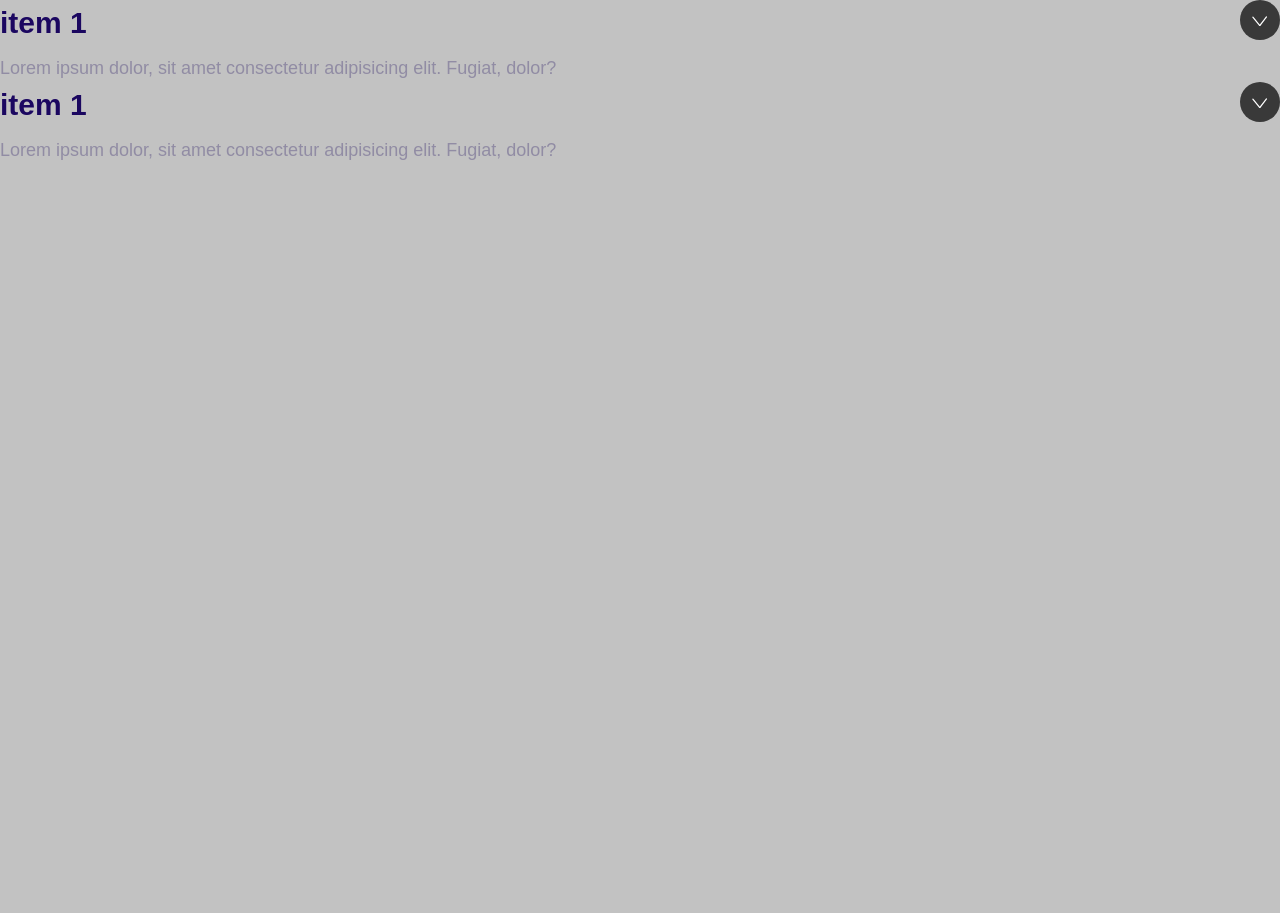
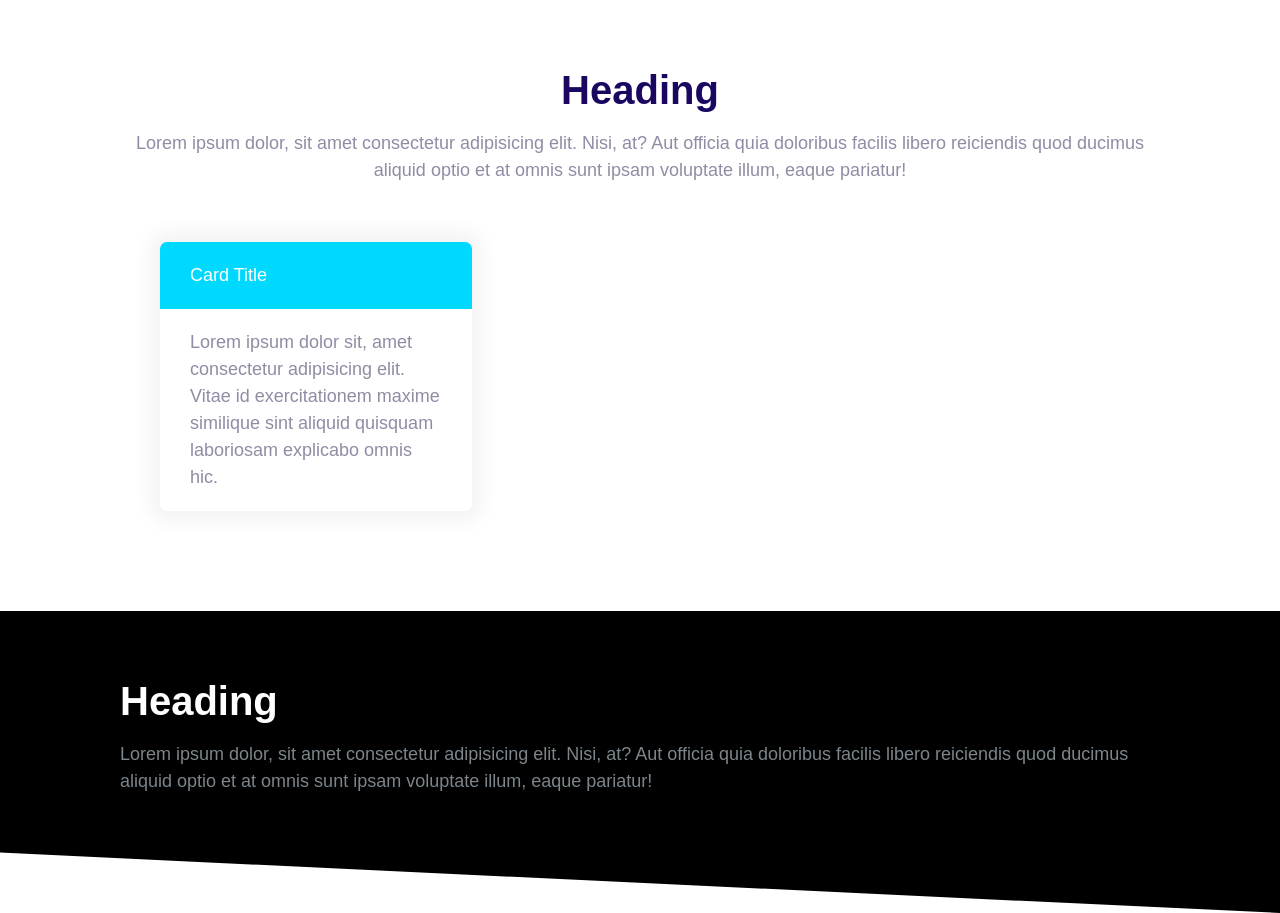
Before and after one commit to im-rahman1/moshifyClone, a plain HTML site: page index.html in a window 1280 px wide. Before the commit the page ends 800 px from the top, so only its background shows below. Drawn offline with Linux system fonts and the light colour scheme.

Commit message:
Define styles for block

```diff
--- a/css/styles.css
+++ b/css/styles.css
@@ -562,3 +562,41 @@ a {
   max-height: 100vh;
   opacity: 1;
 }
+
+/* Blocks */
+.block {
+  --padding-vertical: 6rem;
+  padding: var(--padding-vertical) 2rem;
+}
+
+.block__header {
+  text-align: center;
+}
+
+.block__heading {
+  margin-top: 0;
+}
+
+.block--dark {
+  background: #000;
+  color: #7b858b;
+}
+
+.block--dark .block__heading {
+  color: #fff;
+}
+
+.block--skewed-right {
+  padding-bottom: calc(var(--padding-vertical) + 4rem);
+  clip-path: polygon(0 0, 100% 0, 100% 100%, 0 80%);
+}
+
+.block--skewed-left {
+  padding-bottom: calc(var(--padding-vertical) + 4rem);
+  clip-path: polygon(0 0, 100% 0, 100% 80%, 0 100%);
+}
+
+.container {
+  max-width: 1040px;
+  margin: 0 auto;
+}
--- a/index.html
+++ b/index.html
@@ -8,30 +8,36 @@
     <link rel="stylesheet" href="css\normalize.css" />
     <link rel="stylesheet" href="css\styles.css" />
   </head>
-  <body style="background-color: rgb(194, 194, 194)">
-    <div class="collapsible collapsible--expanded">
-      <header class="collapsible__header">
-        <h2 class="collapsible__heading">item 1</h2>
-        <svg class="icon icon-white collapsible__chevron">
-          <use xlink:href="images\sprite.svg#chevron"></use>
-        </svg>
+  <body>
+    <section class="block container">
+      <header class="block__header">
+        <h2 class="block__heading">Heading</h2>
+        <p>
+          Lorem ipsum dolor, sit amet consectetur adipisicing elit. Nisi, at?
+          Aut officia quia doloribus facilis libero reiciendis quod ducimus
+          aliquid optio et at omnis sunt ipsam voluptate illum, eaque pariatur!
+        </p>
       </header>
-      <div class="collapsible__content">
-        Lorem ipsum dolor, sit amet consectetur adipisicing elit. Fugiat, dolor?
+      <div style="width: 30%; padding: 4rem">
+        <div class="card card--secondary">
+          <header class="card__header">Card Title</header>
+          <div class="card__body">
+            Lorem ipsum dolor sit, amet consectetur adipisicing elit. Vitae id
+            exercitationem maxime similique sint aliquid quisquam laboriosam
+            explicabo omnis hic.
+          </div>
+        </div>
       </div>
-    </div>
-
-    <div class="collapsible collapsible--expanded">
-      <header class="collapsible__header">
-        <h2 class="collapsible__heading">item 1</h2>
-        <svg class="icon icon-white collapsible__chevron">
-          <use xlink:href="images\sprite.svg#chevron"></use>
-        </svg>
-      </header>
-      <div class="collapsible__content">
-        Lorem ipsum dolor, sit amet consectetur adipisicing elit. Fugiat, dolor?
+    </section>
+    <section class="block block--dark block--skewed-right">
+      <div class="container">
+        <h2 class="block__heading">Heading</h2>
+        <p>
+          Lorem ipsum dolor, sit amet consectetur adipisicing elit. Nisi, at?
+          Aut officia quia doloribus facilis libero reiciendis quod ducimus
+          aliquid optio et at omnis sunt ipsam voluptate illum, eaque pariatur!
+        </p>
       </div>
-    </div>
-    <script src="js/main.js"></script>
+    </section>
   </body>
 </html>
```
